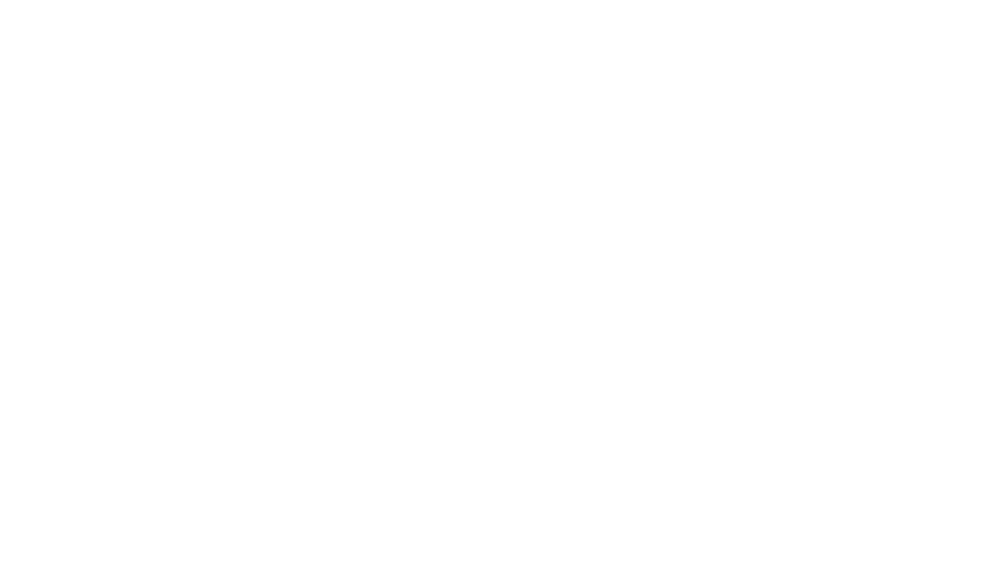
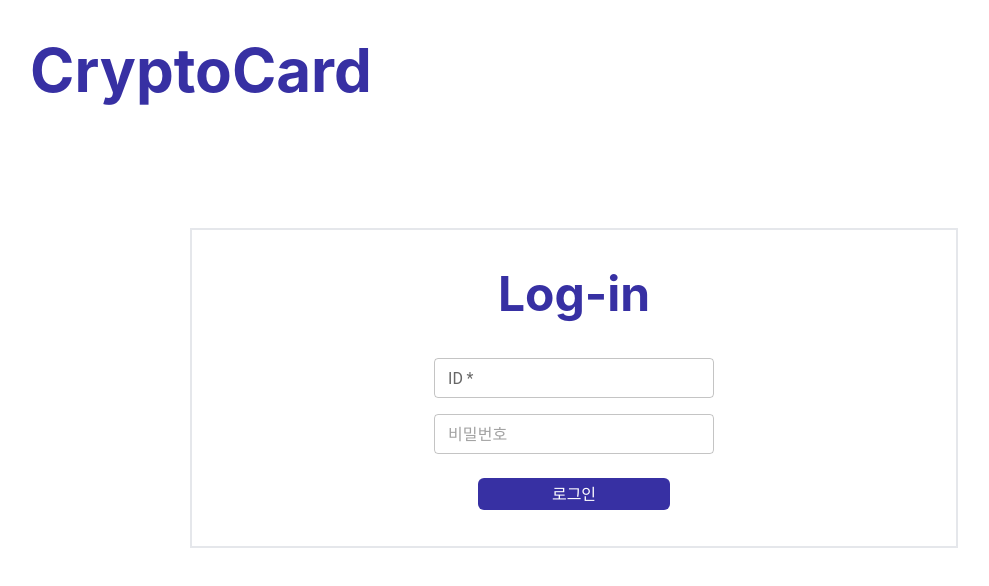
Before and after one commit to 89645321/Private_Facematch, a React (Create React App) app in the folder frontend/: page /login in a window 1280 px wide. Shown: the top 586 px of the page, without its empty margins (66-1055 px from the left). Built offline with nearby package versions, Linux system fonts and the light colour scheme.

Commit message:
initial login page with tailwind css

```diff
--- a/frontend/package.json
+++ b/frontend/package.json
@@ -46,5 +46,10 @@
       "last 1 firefox version",
       "last 1 safari version"
     ]
+  },
+  "devDependencies": {
+    "autoprefixer": "^10.4.19",
+    "postcss": "^8.4.38",
+    "tailwindcss": "^3.4.3"
   }
 }
--- /dev/null
+++ b/frontend/postcss.config.js
@@ -0,0 +1,6 @@
+module.exports = {
+  plugins: {
+    tailwindcss: {},
+    autoprefixer: {},
+  },
+}
--- /dev/null
+++ b/frontend/src/constant/style.ts
@@ -0,0 +1,38 @@
+const height = {
+    appBar: 12,
+    tab: 12,
+  };
+
+  const color = {
+    main: "blue-500",
+    mainRgb: "#203682",
+    mainLight: "blue-200",
+    mainLightRgb: "#203682",
+    background: "white",
+  };
+
+  const page = {
+    base: "flex-1 flex flex-col w-full",
+    body: "flex-1 flex flex-col overflow-scroll w-full",
+    margin: {
+      top: `mt-${height.appBar}`,
+      topWithTab: `mt-${height.appBar + height.tab}`,
+      bottom: "mb-[56px]",
+    }
+  };
+
+  const component = {
+    signIn: {
+      notification: `my-16 text-center text-${color.main}`,
+      buttonWrapper: "flex flex-col my-12",
+    },
+  };
+
+
+  const classNames = {
+    color,
+    page,
+    component,
+  };
+
+  export default classNames;
--- a/frontend/src/index.css
+++ b/frontend/src/index.css
@@ -1,3 +1,7 @@
+@tailwind base;
+@tailwind components;
+@tailwind utilities;
+
 body {
   margin: 0;
   font-family: -apple-system, BlinkMacSystemFont, 'Segoe UI', 'Roboto', 'Oxygen',
--- a/frontend/src/page/LogIn.tsx
+++ b/frontend/src/page/LogIn.tsx
@@ -1,10 +1,78 @@
-import React from 'react';
-
+import React, {useRef, useState} from 'react';
+import { TextField } from "@mui/material";
+import style from "../constant/style";
 
 
 export default function LogIn() {
+    const [id, setID] = useState<string>("");
+    const [password, setPassword] = useState<string>("");
+    const passwordInput = useRef<HTMLInputElement>(null);
+
 
     return (
-        <div></div>
+        <section className={style.page.base}>
+            <h1 className={"text-left text-6xl text-indigo-800 font-bold ml-24 mt-10 my-32"}>
+                CryptoCard
+            </h1>
+            <div className={"flex-1 flex flex-col justify-center items-center"}>
+                <div className={"box-border h-80 w-3/5 border-2 justify-center items-center"}>
+                    <h2 className={"text-center text-5xl text-indigo-800 font-bold mt-10 my-10"}>
+                        Log-in
+                    </h2>
+                    <div className={"flex flex-row w-full justify-center"}>
+                        <TextField
+                            sx={{
+                            maxWidth: 280,
+                            minWidth: 240,
+                            width: "75%",
+                            }}
+                        label={"ID"}
+                        size={"small"}
+                        variant={"outlined"}
+                        value={id}
+                        onChange={(e) => {
+                            setID(e.target.value);
+                        }}
+                        onKeyUp={(e) => {
+                        if (e.key === "Enter") {
+                            passwordInput.current?.focus();
+                        }
+                        }}
+                        required
+                        />
+                    </div>
+                    <div className={"flex flex-row w-full justify-center mt-4 my-6"}>
+                        <TextField
+                            sx={{
+                            maxWidth: 280,
+                            minWidth: 240,
+                            width: "75%",
+                            }}
+                        size={"small"}
+                        placeholder={"비밀번호"}
+                        variant={"outlined"}
+                        value={password}
+                        onChange={(e) => {
+                            setPassword(e.target.value);
+                        }}
+                        onKeyUp={(e) => {
+                        if (e.key === "Enter") {
+                            passwordInput.current?.focus();
+                        }
+                        }}
+                        required
+                        />
+                    </div>
+                    <div className={"flex flex-row w-full justify-center"}>
+                        <button
+                            className={"w-48 min-h-8 h-8 rounded-md bg-indigo-800 text-center text-white justify-center"}
+                            disabled={!id || !password}
+                            >
+                            로그인
+                        </button>
+                    </div>
+                </div>
+            </div>
+        </section>
     );
 }
--- /dev/null
+++ b/frontend/tailwind.config.js
@@ -0,0 +1,25 @@
+/** @type {import('tailwindcss').Config} */
+module.exports = {
+  content: [
+        "./src/**/*.{js,jsx,ts,tsx}",
+  ],
+  safelist: [
+    `bg-blue-500`,
+    `bg-blue-200`,
+    "bg-white",
+    "text-blue-500",
+    "text-blue-200",
+    "text-white",
+    "border-blue-500",
+  ],
+  theme: {
+    maxWidth: {
+      "2/3": "66%",
+      "xs": "20rem",
+    },
+    minHeight: {
+      "12": "3rem",
+    }
+  },
+  plugins: [],
+}
```
Also changed, not shown: 1 other file (tests, documents, lock files or other folders).
